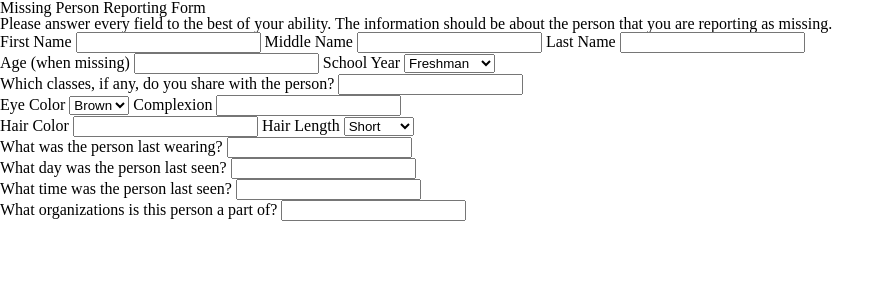
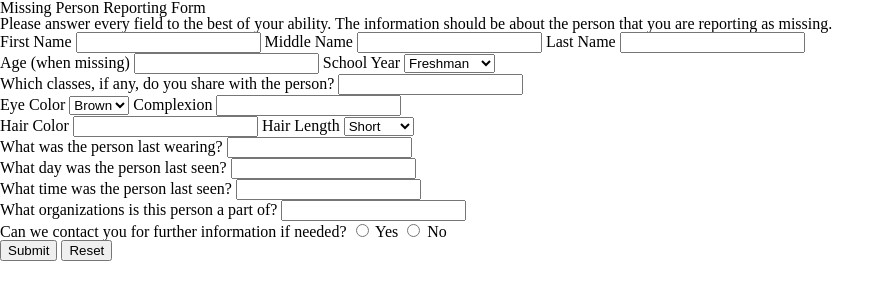
Before and after one commit to annawardzala/ipro-497, a plain HTML site: page form/index.html in a window 1280 px wide. Shown: the whole page, without its empty margins (0-895 px from the left). Drawn offline with Linux system fonts and the light colour scheme; files that its build step writes are made by us from their sources.

Commit message:
Add radio buttons for contact permission; add submit and reset buttons to form

```diff
--- a/form/index.html
+++ b/form/index.html
@@ -90,6 +90,15 @@
          <label for="organizations">What organizations is this person a part of?</label>
          <input type="text" name="organizations" id="orgs" />
        </li>
+       <!-- Further Information -->
+       <li>
+         <label for="contact">Can we contact you for further information if needed?</label>
+         <input type="radio" name="contact" value="yes"> Yes
+         <input type="radio" name="contact" value="no"> No
+       </li>
+       <!-- Submit  and Reset Button -->
+       <input type="submit">
+       <input type="reset">
      </ol>
     </form>
   </main>
```
